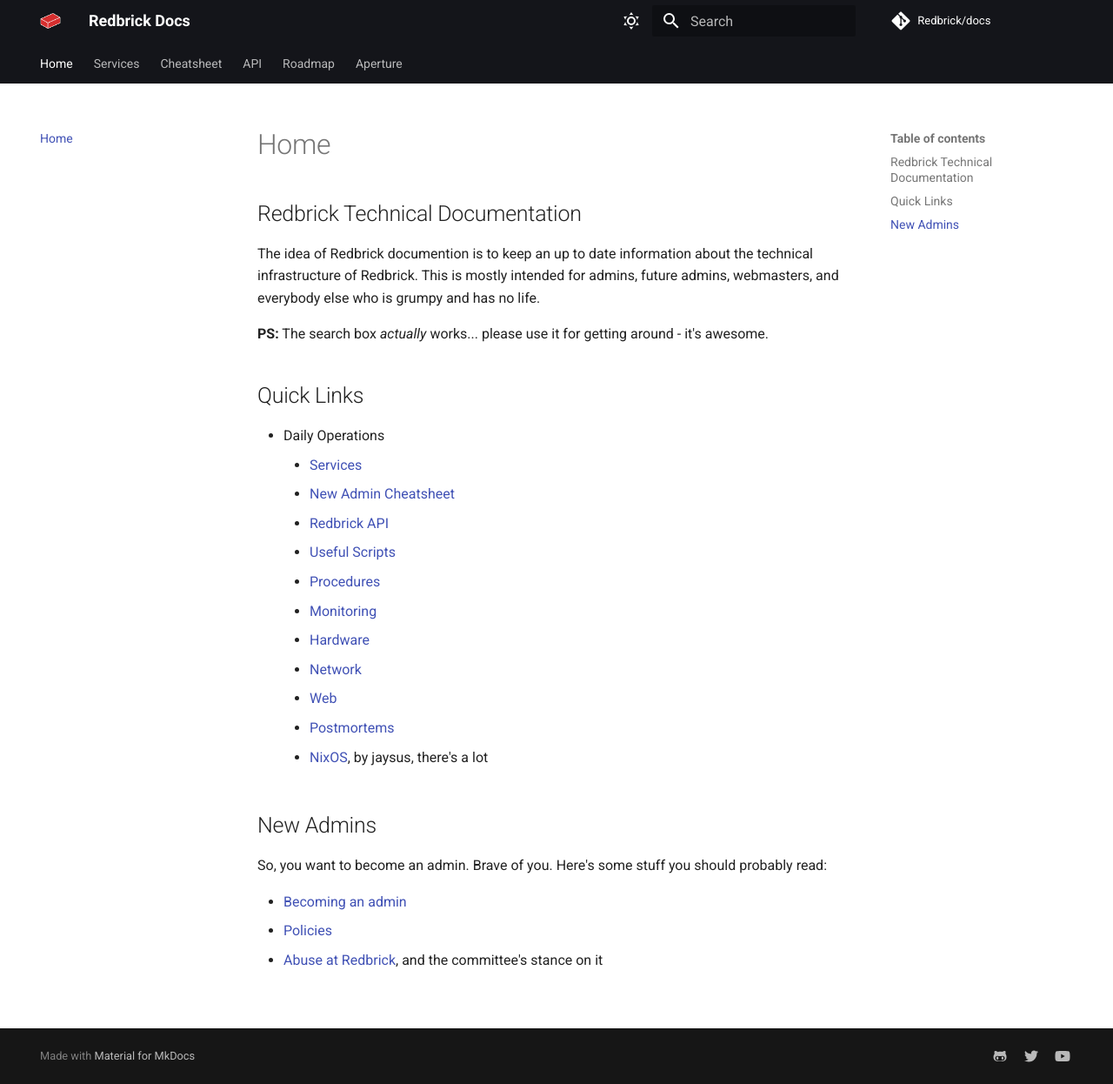
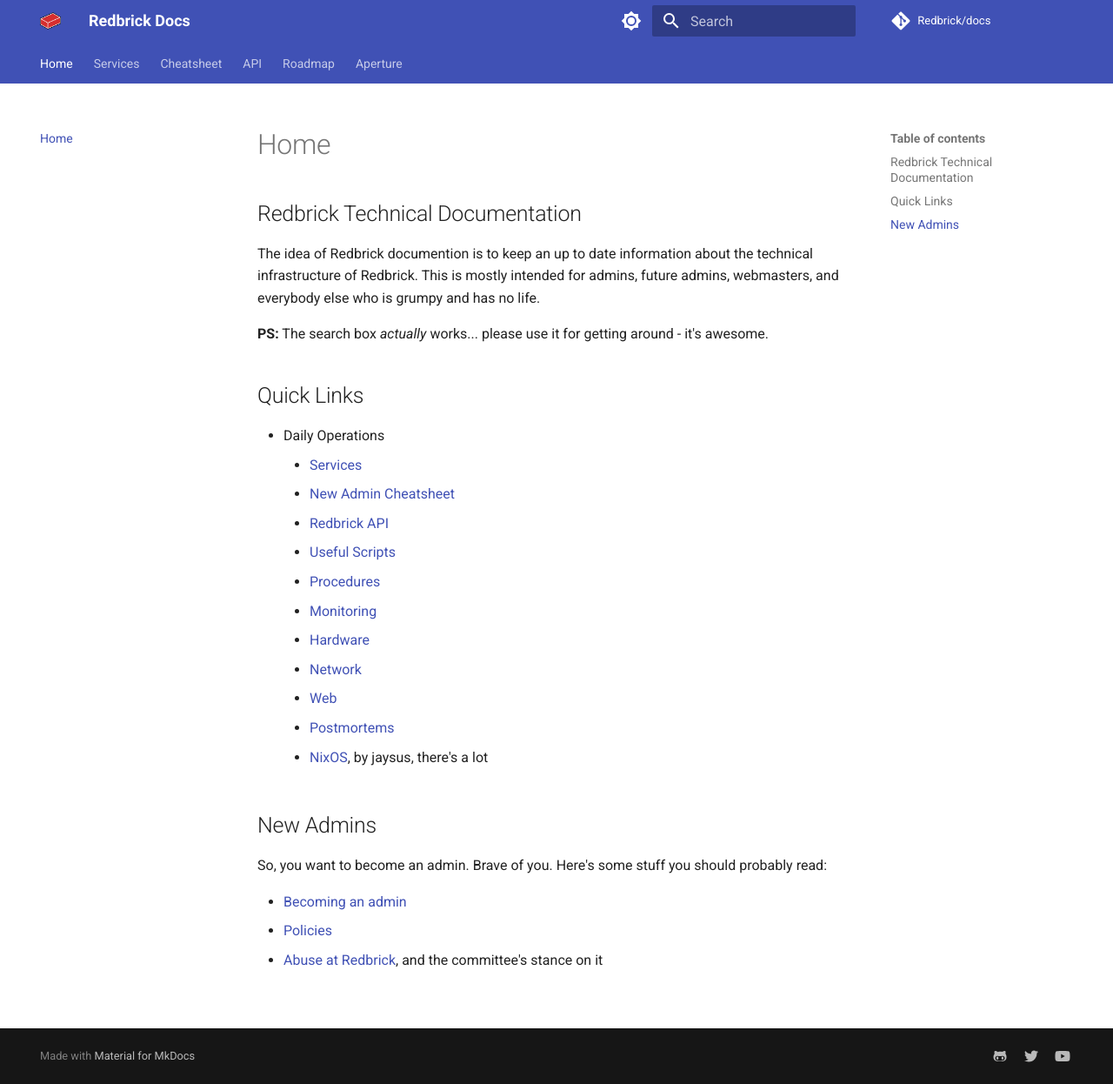
Before and after one commit to redbrick/docs, an MkDocs documentation site: the page built from docs/index.md, in a window 1280 px wide and 1246 px high. Shown: the whole window at 87% size. Built offline with MkDocs 1.6.1 and Material for MkDocs 9.7.7, drawn with Linux system fonts in a browser that asks for light colours; comment, search, counter and statistics services are not loaded.

Commit message:
updates gitignore and mkdocs config

```diff
--- a/mkdocs.yml
+++ b/mkdocs.yml
@@ -20,19 +20,13 @@
     - search.share
     - search.suggest
   palette:
-    - media: '(prefers-color-scheme: light)'
-      scheme: default
-      primary: black
-      accent: red
+    - scheme: default
       toggle:
-        icon: material/weather-sunny
+        icon: material/brightness-7
         name: Switch to dark mode
-    - media: '(prefers-color-scheme: dark)'
-      scheme: slate
-      primary: black
-      accent: red
+    - scheme: slate
       toggle:
-        icon: material/weather-night
+        icon: material/brightness-3
         name: Switch to light mode
 
 plugins:
@@ -62,15 +56,15 @@
 nav:
   - Home: index.md
   - Services:
-    - services/index.md
-    - Servers: services/servers.md
-    - Bind9: services/bind.md
-    - CodiMD: services/codimd.md
-    - Gitea: services/gitea.md
-    - Icecast: services/icecast.md
-    - IRC: services/irc.md
-    - NFS: services/nfs.md
-    - ZnapZend: services/znapzend.md
+      - services/index.md
+      - Servers: services/servers.md
+      - Bind9: services/bind.md
+      - CodiMD: services/codimd.md
+      - Gitea: services/gitea.md
+      - Icecast: services/icecast.md
+      - IRC: services/irc.md
+      - NFS: services/nfs.md
+      - ZnapZend: services/znapzend.md
   - cheatsheet.md
   - api.md
   - roadmap.md
@@ -79,4 +73,5 @@
       - Firewall - Mordor: aperture/firewall.md
       - Switches - Rivendell & Isengard: aperture/switches.md
       - Servers - Glados, Wheatley and Chell: aperture/servers.md
+      - Admin VPN: aperture/vpn.md
       - Images: aperture/images.md
```
Also changed, not shown: 1 other file.
